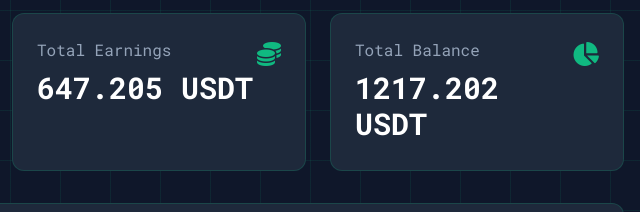
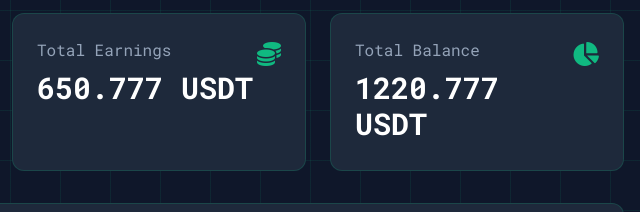
Before and after one commit to delgado878/yield-farm-online, a plain HTML site: page index.html in a window 1280 px wide. Shown: the part 540-752 px from the top of the page, 640-1280 px from the left. Drawn offline with nearby package versions, Linux system fonts and the light colour scheme.

Commit message:
Update index.html

```diff
--- a/index.html
+++ b/index.html
@@ -220,7 +220,7 @@
 
 
 
-                            <p class="text-3xl font-bold mt-2" id="earnings-display">647.205 USDT</p>
+                            <p class="text-3xl font-bold mt-2" id="earnings-display">650.777 USDT</p>
 
 
 
@@ -244,7 +244,7 @@
 
 
 
-                            <p class="text-3xl font-bold mt-2" id="total-balance-display">1217.202 USDT</p>
+                            <p class="text-3xl font-bold mt-2" id="total-balance-display">1220.777 USDT</p>
 
 
 
```
